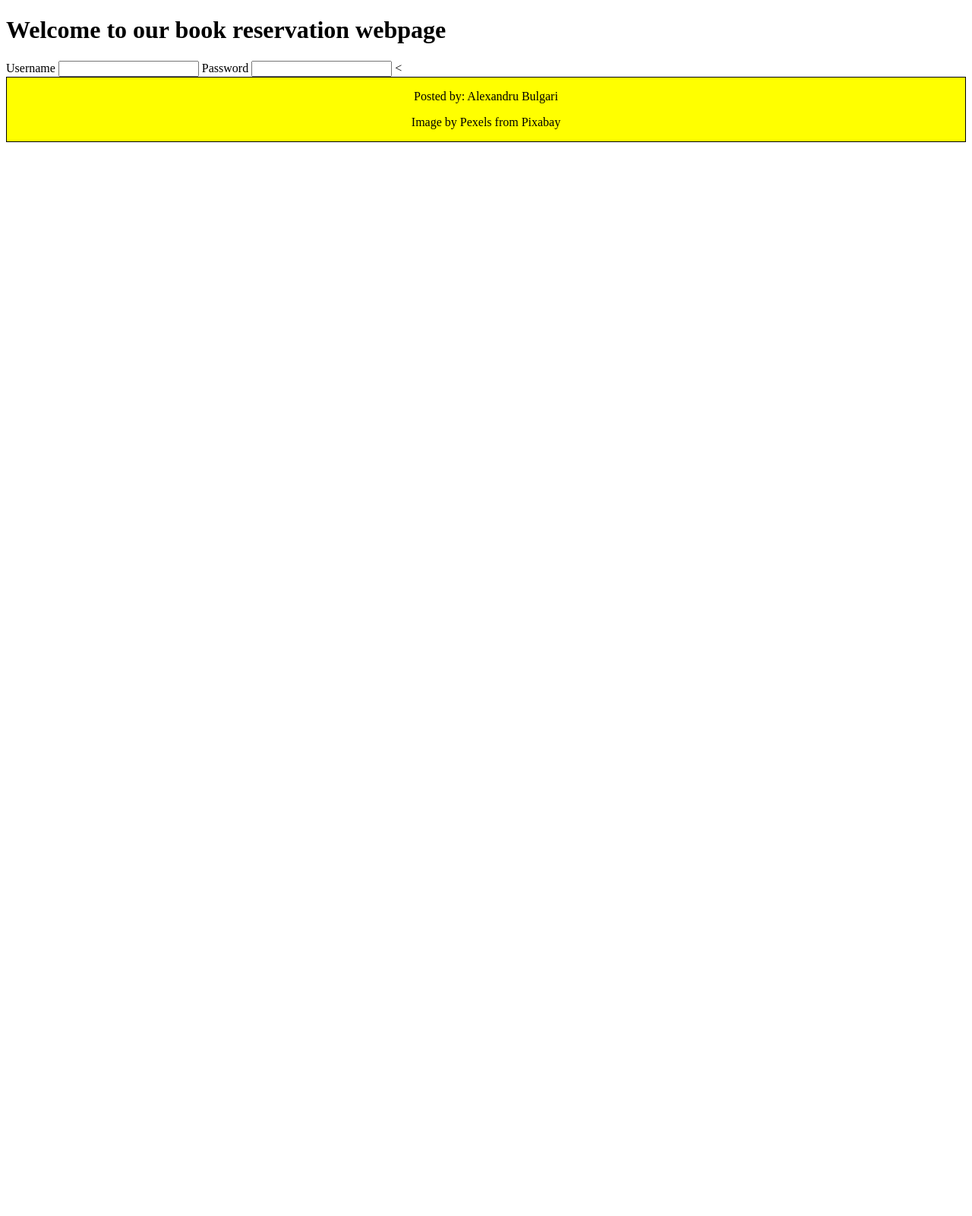
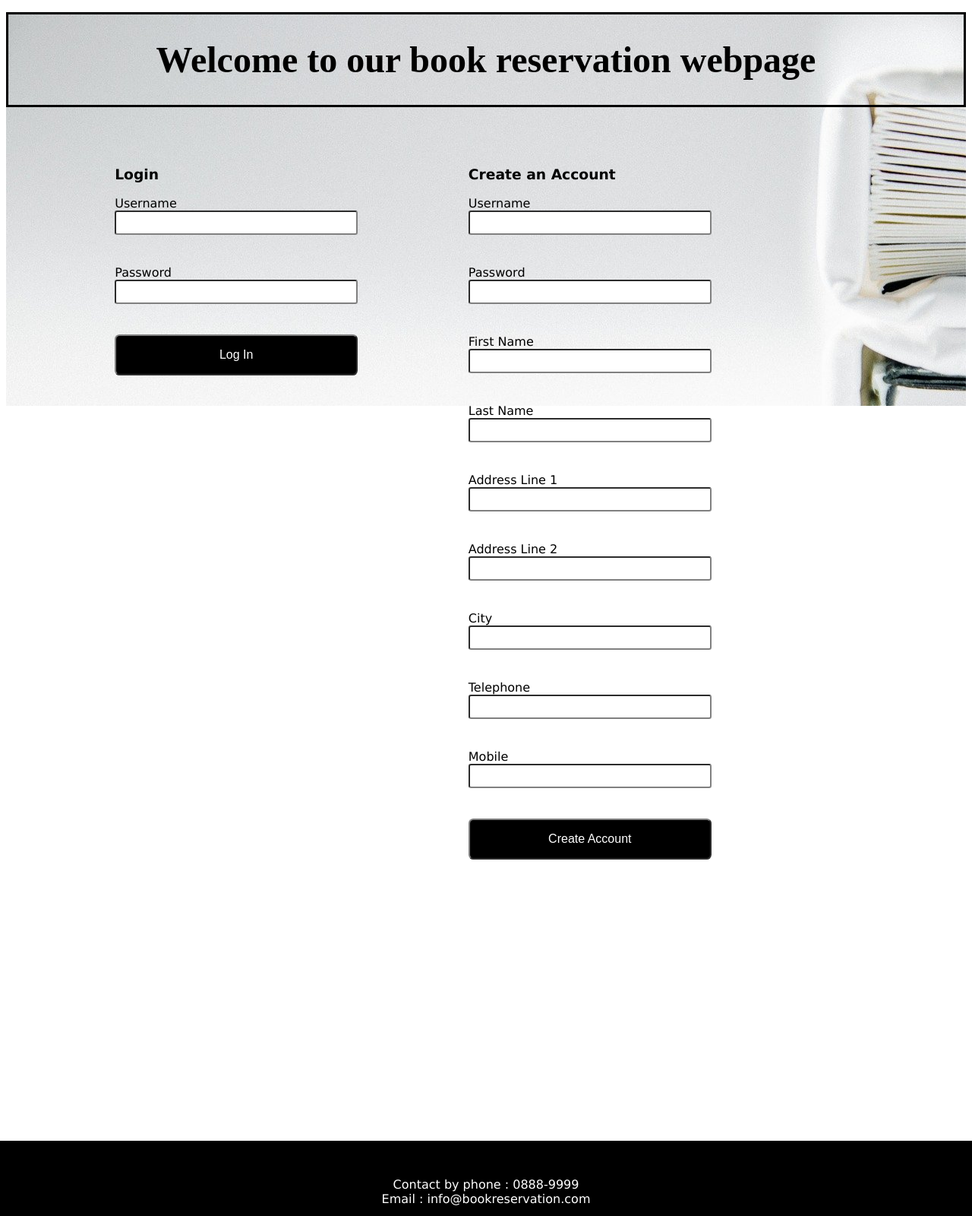
Before and after one commit to alex1233213/Web-Development-project, a PHP site: page / in a window 1280 px wide. Shown: the whole page at 76% size. Before the commit the page ends 187 px from the top, so only its background shows below. Run offline with PHP 8.4, Linux system fonts and the light colour scheme.

Commit message:
first commit

```diff
--- a/CSS/stylesheet.css
+++ b/CSS/stylesheet.css
@@ -1,23 +1,81 @@
 html {
-	font-family: serif;
+	font-family: Verdana;
 }
 
 
-img {
-	width: 60%;
-	position : relative;
-	right : 0px;
+#greeting {
+	font-family : "Times New Roman", Times, serif;
+	font-style: serif;
+	font-size: 3rem;
+	text-align: center;
+	border: 0.2rem;
+	border-style: solid;
+	padding: 2rem;
+	margin-top: 1rem;
+}
+
+input {
+	display: block;
+	width: 20rem;
+	height: 2rem;
+    font: 1rem sans-serif;
+	border-radius: 0.2rem;
+	border-color: grey;
+	box-sizing: border-box;
+	margin-bottom: 2.5rem
+}
+
+label {
+	text-align: right;
+}
+
+#loginsection {
+	display: inline-block;
+	position: relative;
+	left : 5rem;
+	border-color: #F7F7F7;
+}
+
+#createaccsection {
+	display: inline-block;
+  position: relative;
+	right: 17rem;
+	float: right;
+}
+
+footer {
+	 display: block;
+	  background-color: black;
+    position: absolute;
+    height: 0.18rem;
+    margin: 0;
+	   text-align: center;
+	z-index: 100;
+	padding: 5rem;
+	color:white;
+	padding: 3rem;
+	overflow: hidden;
+	margin-left: 0;
+	bottom: 0;
+	left: 0;
+	right: 0;
+	background-size: cover;
+	bottom: -100%;
+	text-align: center;
 }
 
 
-
-footer {
-	display : block;
-	border-style : solid;
-	border-width : 0.1rem;
-	background-color : yellow;
+#button {
+	margin-top: 1rem;
+	padding-top: 1rem;
+	padding-bottom: 2.1rem;
+	border-radius: 0.4rem;
+	background-color: black;
+	color:white;
 }
 
-footer p {
-	text-align : center;
+#inputform {
+	display: block;
+	margin: auto;
+	width: 90%;
 }
--- a/index.html
+++ b/index.html
@@ -11,25 +11,61 @@
 	</head>
 
 	<body>
+		<div style="background-image:url('Images/book.jpg');">
 		<header>
-			<h1>Welcome to our book reservation webpage</h1>
+			<h2 id="greeting">Welcome to our book reservation webpage</h2>
 		</header>
 
-		<form action="PHP/action.php" method="post">
-			<div class="inputcontainer">
+		<form id="inputform" action="PHP/action.php" method="post">
+			<br>
+			<div id="loginsection">
+				<h3>Login</h3>
 				<label for="username">Username</label>
-				<input type="text" name="uname" id="uname">
+				<input type="text" name="username" id="username">
 
 				<label for="password">Password</label>
-				<input type="password" name="upass" id="upass">
+				<input type="password" name="password" id="password">
 
-				<
+				<input id="button" type="submit" value="Log In">
 			</div>
 
+			<div id="createaccsection">
+				<h3>Create an Account</h3>
+				<label for="username">Username</label>
+				<input type="text" name="username" id="username">
+
+				<label for="password">Password</label>
+				<input type="password" name="password" id="password">
+
+				<label for="firstname">First Name</label>
+				<input type="text" name="firstname" id="firstname">
+
+				<label for="lastname">Last Name</label>
+				<input type="text" name="lastname" id="lastname">
+
+				<label for="addressline1">Address Line 1</label>
+				<input type="text" name="addressline1" id="addressline1">
+
+				<label for="addressline2">Address Line 2</label>
+				<input type="text" name="addressline2" id="addressline2">
+
+				<label for="city">City</label>
+				<input type="text" name="city" id="city">
+
+				<label for="telephone">Telephone</label>
+				<input type="text" name="telephone" id="telephone">
+
+				<label for="mobile">Mobile</label>
+				<input type="text" name="mobile" id="mobile">
+
+				<input id="button" type="submit" value="Create Account">
+			</div>
+		</form>
 
 		<footer>
-			<p>Posted by: Alexandru Bulgari </p>
-			<p>Image by Pexels from Pixabay</p>
+			Contact by phone : 0888-9999
+			<br>
+			Email : info@bookreservation.com
 		</footer>
 	</body>
 </html>
```
Also changed, not shown: Images/book.jpg (renamed from Images/books-1845614_1920.jpg).
